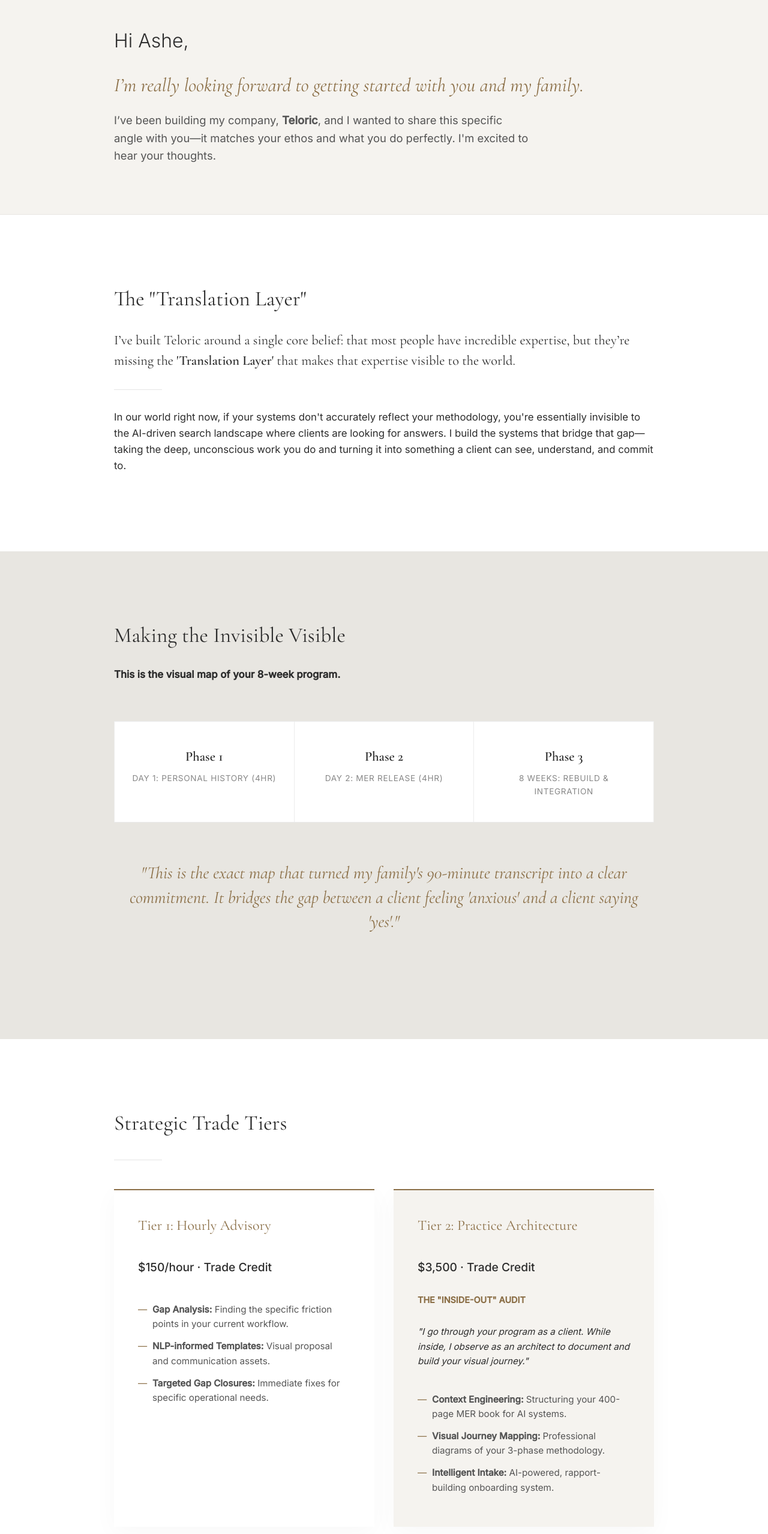
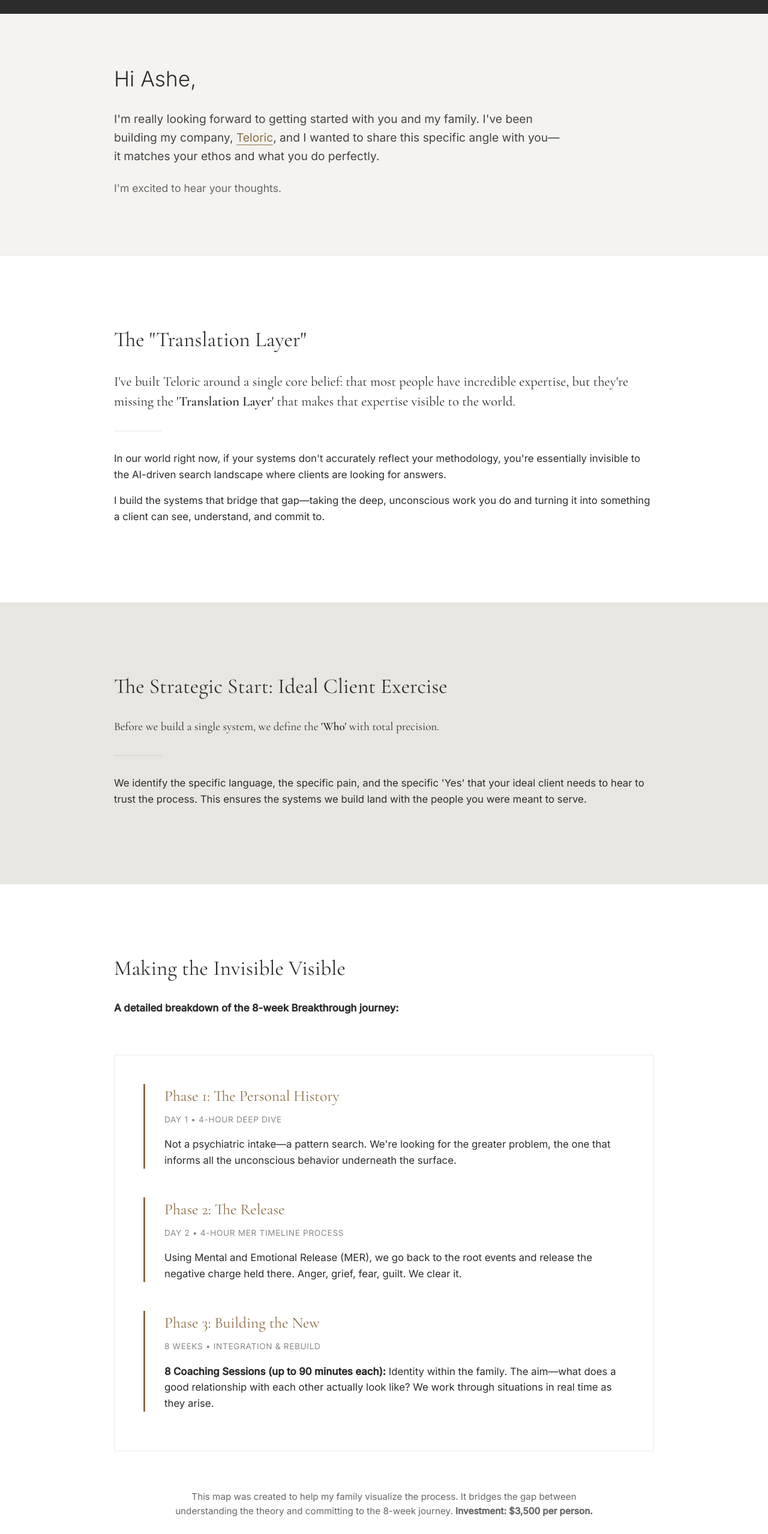
Before and after one commit to micailajanevaughn-glitch/teloric, a plain HTML site: page ashe/index.html in a window 1280 px wide. Shown: the part 240-2797 px from the top of the page at 60% size. Drawn offline with nearby package versions, Linux system fonts and the light colour scheme.

Commit message:
Update index.html

```diff
--- a/ashe/index.html
+++ b/ashe/index.html
@@ -30,30 +30,29 @@
         }
 
         h1, h2, h3, h4 { font-family: 'Cormorant Garamond', serif; font-weight: 400; margin-top: 0; }
-        h1 { font-size: 3.5rem; letter-spacing: 0.15em; margin-bottom: 0.5rem; text-transform: uppercase; }
+        h1 { font-size: 3.5rem; letter-spacing: 0.2em; margin-bottom: 0.5rem; text-transform: uppercase; }
         h2 { font-size: 2.2rem; margin-bottom: 1.5rem; color: var(--charcoal); }
         h3 { font-size: 1.5rem; margin-bottom: 1rem; }
 
         .container { max-width: 900px; margin: 0 auto; padding: 0 2rem; }
         .section-padding { padding: 7rem 0; }
 
-        /* Branding Header */
+        /* Branding Header - Dark Background */
         .brand-header {
             text-align: center;
-            padding: 4rem 0 2rem;
-            background-color: var(--alabaster);
+            padding: 5rem 0 3rem;
+            background-color: var(--charcoal);
+            color: var(--alabaster);
         }
         .tagline {
             font-family: 'Inter', sans-serif;
             font-size: 0.9rem;
-            letter-spacing: 0.1em;
+            letter-spacing: 0.15em;
             text-transform: uppercase;
             color: var(--bronze);
-            margin-top: -0.5rem;
+            margin-top: 0.5rem;
         }
 
-        .bg-charcoal { background-color: var(--charcoal); color: var(--alabaster); }
-        .bg-charcoal h1, .bg-charcoal h2, .bg-charcoal p { color: var(--alabaster); }
         .bg-white { background-color: var(--white); }
         .bg-sand { background-color: var(--sand); }
         .bg-slate { background-color: var(--slate); color: var(--white); }
@@ -61,13 +60,39 @@
 
         /* Hero / Greeting */
         .hero {
-            padding: 4rem 0;
+            padding: 5rem 0;
             text-align: left;
             border-bottom: 1px solid rgba(0,0,0,0.05);
         }
-        .hero h2 { font-style: italic; font-size: 2rem; line-height: 1.3; }
 
         .divider { height: 1px; background-color: rgba(0,0,0,0.1); width: 80px; margin: 2rem 0; }
+
+        /* Process Timeline */
+        .timeline {
+            margin: 4rem 0;
+            background: var(--white);
+            border: 1px solid rgba(0,0,0,0.08);
+            padding: 3rem;
+        }
+        .timeline-phase {
+            margin-bottom: 3rem;
+            padding-left: 2rem;
+            border-left: 3px solid var(--bronze);
+        }
+        .timeline-phase:last-child { margin-bottom: 0; }
+        .timeline-phase h4 {
+            font-family: 'Cormorant Garamond', serif;
+            font-size: 1.6rem;
+            color: var(--bronze);
+            margin-bottom: 0.5rem;
+        }
+        .timeline-phase .duration {
+            font-size: 0.85rem;
+            text-transform: uppercase;
+            letter-spacing: 0.05em;
+            color: #888;
+            margin-bottom: 1rem;
+        }
 
         /* Options Grid */
         .options-grid { display: grid; grid-template-columns: repeat(auto-fit, minmax(280px, 1fr)); gap: 2rem; margin-top: 3rem; }
@@ -78,24 +103,42 @@
             display: flex; flex-direction: column;
             box-shadow: 0 10px 40px rgba(0,0,0,0.03);
         }
-        .card h3 { color: var(--bronze); }
-        .card ul { list-style: none; padding: 0; margin: 1.5rem 0 0 0; flex-grow: 1; }
-        .card li { margin-bottom: 0.8rem; padding-left: 1.5rem; position: relative; color: #555; font-size: 0.95rem; }
+        .card h3 { color: var(--bronze); margin-bottom: 1rem; }
+        .card .price { font-size: 1.2rem; font-weight: 500; margin-bottom: 1.5rem; }
+        .card ul { list-style: none; padding: 0; margin: 1.5rem 0 0 0; }
+        .card li {
+            margin-bottom: 1rem;
+            padding-left: 1.5rem;
+            position: relative;
+            color: #555;
+            font-size: 0.95rem;
+            line-height: 1.5;
+        }
         .card li::before { content: "—"; position: absolute; left: 0; color: var(--bronze); }
+        .card li strong { color: var(--charcoal); }
 
-        /* Timeline / Map */
-        .diagram { display: flex; margin: 4rem 0; background: var(--white); border: 1px solid rgba(0,0,0,0.08); }
-        .phase { flex: 1; padding: 2.5rem 1.5rem; text-align: center; font-family: 'Cormorant Garamond', serif; font-size: 1.4rem; border-right: 1px solid rgba(0,0,0,0.08); }
-        .phase:last-child { border-right: none; }
-        .phase span { font-size: 0.85rem; font-family: 'Inter'; color: #888; display: block; margin-top: 0.5rem; text-transform: uppercase; letter-spacing: 0.05em; }
+        .highlight-card {
+            background: linear-gradient(135deg, #f8f6f3 0%, #f0ede8 100%);
+            border-top: 3px solid var(--bronze);
+        }
 
-        blockquote { font-family: 'Cormorant Garamond', serif; font-size: 1.8rem; font-style: italic; text-align: center; margin: 4rem auto; color: var(--bronze); line-height: 1.4; }
-        .contact-link { display: inline-block; margin-top: 2rem; color: var(--charcoal); text-decoration: none; border-bottom: 1px solid var(--bronze); padding-bottom: 0.3rem; }
+        .cta-button {
+            display: inline-block;
+            background: var(--bronze);
+            color: white;
+            padding: 1rem 2.5rem;
+            text-decoration: none;
+            border-radius: 2px;
+            font-weight: 500;
+            margin-top: 2rem;
+            transition: background 0.3s ease;
+            font-size: 1rem;
+        }
+        .cta-button:hover { background: #6d5637; }
 
         @media (max-width: 768px) {
             h1 { font-size: 2.5rem; }
-            .diagram { flex-direction: column; }
-            .phase { border-right: none; border-bottom: 1px solid rgba(0,0,0,0.08); }
+            .options-grid { grid-template-columns: 1fr; }
         }
     </style>
 </head>
@@ -104,7 +147,7 @@
     <!-- Branding Header -->
     <header class="brand-header">
         <div class="container">
-            <h1>TELORIC</h1>
+            <h1 style="color: white;">TELORIC</h1>
             <p class="tagline">Systems Aligned to Purpose</p>
         </div>
     </header>
@@ -112,11 +155,11 @@
     <!-- Personal Greeting -->
     <section class="hero">
         <div class="container">
-            <h2 style="font-style: normal; font-family: 'Inter', sans-serif; font-weight: 300; margin-bottom: 2rem;">Hi Ashe,</h2>
-            <h2 class="text-bronze">I’m really looking forward to getting started with you and my family.</h2>
-            <p style="max-width: 700px; font-size: 1.15rem; color: #555;">
-                I’ve been building my company, <strong>Teloric</strong>, and I wanted to share this specific angle with you—it matches your ethos and what you do perfectly. I'm excited to hear your thoughts.
+            <h2 style="font-style: normal; font-family: 'Inter', sans-serif; font-weight: 300; margin-bottom: 1.5rem;">Hi Ashe,</h2>
+            <p style="max-width: 750px; font-size: 1.2rem; color: #444; line-height: 1.6; margin-bottom: 1.5rem;">
+                I'm really looking forward to getting started with you and my family. I've been building my company, <a href="http://teloric.com" style="color: var(--bronze); text-decoration: none; border-bottom: 1px solid var(--bronze);">Teloric</a>, and I wanted to share this specific angle with you—it matches your ethos and what you do perfectly.
             </p>
+            <p style="max-width: 750px; font-size: 1.1rem; color: #666;">I'm excited to hear your thoughts.</p>
         </div>
     </section>
 
@@ -125,40 +168,60 @@
         <div class="container">
             <h2>The "Translation Layer"</h2>
             <p style="font-size: 1.4rem; font-family: 'Cormorant Garamond', serif; color: var(--charcoal); line-height: 1.5; margin-bottom: 2rem;">
-                I’ve built Teloric around a single core belief: that most people have incredible expertise, but they’re missing the <strong>'Translation Layer'</strong> that makes that expertise visible to the world.
+                I've built Teloric around a single core belief: that most people have incredible expertise, but they're missing the <strong>'Translation Layer'</strong> that makes that expertise visible to the world.
             </p>
             <div class="divider"></div>
-            <p>In our world right now, if your systems don't accurately reflect your methodology, you're essentially invisible to the AI-driven search landscape where clients are looking for answers. I build the systems that bridge that gap—taking the deep, unconscious work you do and turning it into something a client can see, understand, and commit to.</p>
+            <p>In our world right now, if your systems don't accurately reflect your methodology, you're essentially invisible to the AI-driven search landscape where clients are looking for answers.</p>
+            <p>I build the systems that bridge that gap—taking the deep, unconscious work you do and turning it into something a client can see, understand, and commit to.</p>
         </div>
     </section>
 
-    <!-- Making the Invisible Visible (The Proof) -->
+    <!-- The Strategic Exercise -->
     <section class="bg-sand section-padding">
         <div class="container">
+            <h2>The Strategic Start: Ideal Client Exercise</h2>
+            <p style="font-size: 1.2rem; font-family: 'Cormorant Garamond', serif; margin-bottom: 2rem;">
+                Before we build a single system, we define the <strong>'Who'</strong> with total precision.
+            </p>
+            <div class="divider"></div>
+            <p>We identify the specific language, the specific pain, and the specific 'Yes' that your ideal client needs to hear to trust the process. This ensures the systems we build land with the people you were meant to serve.</p>
+        </div>
+    </section>
+
+    <!-- The Detailed Map -->
+    <section class="bg-white section-padding">
+        <div class="container">
             <h2>Making the Invisible Visible</h2>
-            <p><strong>This is the visual map of your 8-week program.</strong></p>
-            <div class="diagram">
-                <div class="phase">
-                    <strong>Phase 1</strong>
-                    <span>Day 1: Personal History (4hr)</span>
+            <p style="margin-bottom: 2rem;"><strong>A detailed breakdown of the 8-week Breakthrough journey:</strong></p>
+
+            <div class="timeline">
+                <div class="timeline-phase">
+                    <h4>Phase 1: The Personal History</h4>
+                    <div class="duration">Day 1 • 4-Hour Deep Dive</div>
+                    <p>Not a psychiatric intake—a pattern search. We're looking for the greater problem, the one that informs all the unconscious behavior underneath the surface.</p>
                 </div>
-                <div class="phase">
-                    <strong>Phase 2</strong>
-                    <span>Day 2: MER Release (4hr)</span>
+
+                <div class="timeline-phase">
+                    <h4>Phase 2: The Release</h4>
+                    <div class="duration">Day 2 • 4-Hour MER Timeline Process</div>
+                    <p>Using Mental and Emotional Release (MER), we go back to the root events and release the negative charge held there. Anger, grief, fear, guilt. We clear it.</p>
                 </div>
-                <div class="phase">
-                    <strong>Phase 3</strong>
-                    <span>8 Weeks: Rebuild & Integration</span>
+
+                <div class="timeline-phase">
+                    <h4>Phase 3: Building the New</h4>
+                    <div class="duration">8 Weeks • Integration & Rebuild</div>
+                    <p><strong>8 Coaching Sessions (up to 90 minutes each):</strong> Identity within the family. The aim—what does a good relationship with each other actually look like? We work through situations in real time as they arise.</p>
                 </div>
             </div>
-            <blockquote>
-                "This is the exact map that turned my family's 90-minute transcript into a clear commitment. It bridges the gap between a client feeling 'anxious' and a client saying 'yes'."
-            </blockquote>
+
+            <p style="text-align: center; color: #666; font-size: 0.95rem; max-width: 700px; margin: 3rem auto 0;">
+                This map was created to help my family visualize the process. It bridges the gap between understanding the theory and committing to the 8-week journey. <strong>Investment: $3,500 per person.</strong>
+            </p>
         </div>
     </section>
 
     <!-- Strategic Trade Tiers -->
-    <section class="bg-white section-padding">
+    <section class="bg-sand section-padding">
         <div class="container">
             <h2>Strategic Trade Tiers</h2>
             <div class="divider"></div>
@@ -167,35 +230,37 @@
                 <!-- Tier 1 -->
                 <div class="card">
                     <h3>Tier 1: Hourly Advisory</h3>
-                    <p style="font-size: 1.2rem; font-weight: 500;">$150/hour · Trade Credit</p>
+                    <p class="price">$150/hour · Trade Credit</p>
                     <ul>
-                        <li><strong>Gap Analysis:</strong> Finding the specific friction points in your current workflow.</li>
-                        <li><strong>NLP-informed Templates:</strong> Visual proposal and communication assets.</li>
+                        <li><strong>Gap Analysis:</strong> Identifying specific friction points in your current workflow and client experience.</li>
+                        <li><strong>NLP-Informed Templates:</strong> Visual proposal and communication assets that match your linguistic patterns.</li>
                         <li><strong>Targeted Gap Closures:</strong> Immediate fixes for specific operational needs.</li>
                     </ul>
                 </div>
 
-                <!-- Tier 2 -->
-                <div class="card" style="background-color: var(--alabaster);">
+                <!-- Tier 2 - Highlighted -->
+                <div class="card highlight-card">
                     <h3>Tier 2: Practice Architecture</h3>
-                    <p style="font-size: 1.2rem; font-weight: 500;">$3,500 · Trade Credit</p>
-                    <p style="font-size: 0.9rem; color: #8B6F47; font-weight: 600; text-transform: uppercase; margin-top: 0.5rem;">The "Inside-Out" Audit</p>
-                    <p style="font-size: 0.95rem; margin-top: 1rem; font-style: italic;">"I go through your program as a client. While inside, I observe as an architect to document and build your visual journey."</p>
+                    <p class="price">$3,500 · Trade Credit</p>
+                    <p style="font-size: 0.85rem; color: #8B6F47; font-weight: 600; text-transform: uppercase; margin-bottom: 1rem;">The "Inside-Out" Systems Build</p>
+                    <p style="font-size: 0.95rem; font-style: italic; margin-bottom: 1.5rem;">Includes everything in Tier 1, plus:</p>
                     <ul>
-                        <li><strong>Context Engineering:</strong> Structuring your 400-page MER book for AI systems.</li>
-                        <li><strong>Visual Journey Mapping:</strong> Professional diagrams of your 3-phase methodology.</li>
-                        <li><strong>Intelligent Intake:</strong> AI-powered, rapport-building onboarding system.</li>
+                        <li><strong>The Experience Audit:</strong> I go through your program as a client while documenting every friction point, linguistic pattern, and breakthrough moment to identify opportunities to solidify, replicate, and scale your methodology.</li>
+                        <li><strong>Context Engineering:</strong> Transforming your 400-page MER book into a searchable, "living" AI knowledge base—so you can find any technique or script in seconds while coaching.</li>
+                        <li><strong>Visual Asset Library:</strong> Multiple journey maps (Master 2+8 Timeline, Family Dynamic Map, Individual Breakthrough Map) that you can use for all future clients.</li>
+                        <li><strong>Linguistic Bridge:</strong> Extracting the specific metaphors and patterns from your sessions to build your Intelligent Intake System—so your business speaks the same language as your coaching.</li>
+                        <li><strong>Process Optimization:</strong> Streamlining the "liminal space" between sessions—improving emails, scheduling, and follow-up so the transformation stays "glued" together throughout the 8 weeks.</li>
                     </ul>
                 </div>
 
                 <!-- Tier 3 -->
                 <div class="card">
                     <h3>Tier 3: À La Carte Add-ons</h3>
-                    <p style="font-size: 1.2rem; font-weight: 500;">Custom Scope · Trade Credit</p>
+                    <p class="price">Custom Scope · Trade Credit</p>
                     <ul>
-                        <li><strong>GEO Strategy:</strong> AI Search Authority positioning (Perplexity/ChatGPT).</li>
-                        <li><strong>Agentic Workflows:</strong> Automating repetitive practice operations.</li>
-                        <li><strong>Knowledge Architecture:</strong> Scalable digital program portals.</li>
+                        <li><strong>GEO Strategy:</strong> AI Search Authority positioning (Perplexity/ChatGPT) so you're the first answer when someone asks "Who can help my family?"</li>
+                        <li><strong>Agentic Workflows:</strong> Automating repetitive practice operations to free up your time for high-value coaching.</li>
+                        <li><strong>Knowledge Architecture:</strong> Scalable digital program portals for group work or online offerings.</li>
                     </ul>
                 </div>
 
@@ -206,25 +271,26 @@
     <!-- The Trade Agreement -->
     <section class="bg-slate section-padding">
         <div class="container">
-            <h2>The Trade</h2>
-            <p style="font-size: 1.3rem; font-family: 'Cormorant Garamond', serif; margin-bottom: 2rem;">
-                I’d like to value this exchange at a straight trade: my <strong>Practice Architecture package ($3,500)</strong> for the <strong>Breakthrough Coaching Program ($3,500)</strong>.
+            <h2 style="color: white;">The Trade</h2>
+            <p style="font-size: 1.3rem; font-family: 'Cormorant Garamond', serif; margin-bottom: 2rem; color: white;">
+                I'd like to proceed with the <strong>Practice Architecture package ($3,500)</strong> as a straight trade for the <strong>Breakthrough Coaching Program ($3,500)</strong>.
             </p>
-            <p style="opacity: 0.8;">
-                It’s a clean, professional swap that honors the work on both sides. Anything beyond that we can handle as an hourly or à la carte add-on.
+            <p style="opacity: 0.8; color: white;">
+                It's a clean, professional swap that honors the work on both sides. I'm open to working with what makes the most sense for you, and I encourage you to jump on a 30-minute call to discuss this further for free.
             </p>
-            <p style="margin-top: 3rem; font-style: italic;">
-                I'm excited to see what we can build together. Let me know what you think!
+            <p style="margin-top: 2rem; font-style: italic; color: white; opacity: 0.9;">
+                I'm excited to see what we can build together.
             </p>
+            <a href="https://calendly.com/micailajanevaughn/new-meeting-1" class="cta-button">Book a Discovery Call</a>
         </div>
     </section>
 
     <!-- Footer -->
-    <footer class="bg-charcoal" style="padding: 4rem 0; text-align: center; border-top: 1px solid rgba(255,255,255,0.05);">
+    <footer class="bg-white" style="padding: 4rem 0; text-align: center; border-top: 1px solid rgba(0,0,0,0.05);">
         <div class="container">
-            <p style="font-family: 'Cormorant Garamond'; font-size: 1.5rem; letter-spacing: 0.15em; margin-bottom: 0.5rem;">TELORIC</p>
-            <p style="font-size: 0.9rem; opacity: 0.5; margin-bottom: 2rem;">Systems Aligned to Purpose</p>
-            <a href="mailto:micailajanevaughn@gmail.com" class="contact-link" style="color: white; font-size: 0.9rem;">micailajanevaughn@gmail.com</a>
+            <p style="font-family: 'Cormorant Garamond'; font-size: 1.5rem; letter-spacing: 0.15em; margin-bottom: 0.5rem; color: var(--charcoal);">TELORIC</p>
+            <p style="font-size: 0.9rem; color: #888; margin-bottom: 2rem;">Systems Aligned to Purpose</p>
+            <a href="mailto:micailajanevaughn@gmail.com" style="color: var(--charcoal); font-size: 0.9rem; text-decoration: none; border-bottom: 1px solid var(--bronze);">micailajanevaughn@gmail.com</a>
         </div>
     </footer>
 
```
